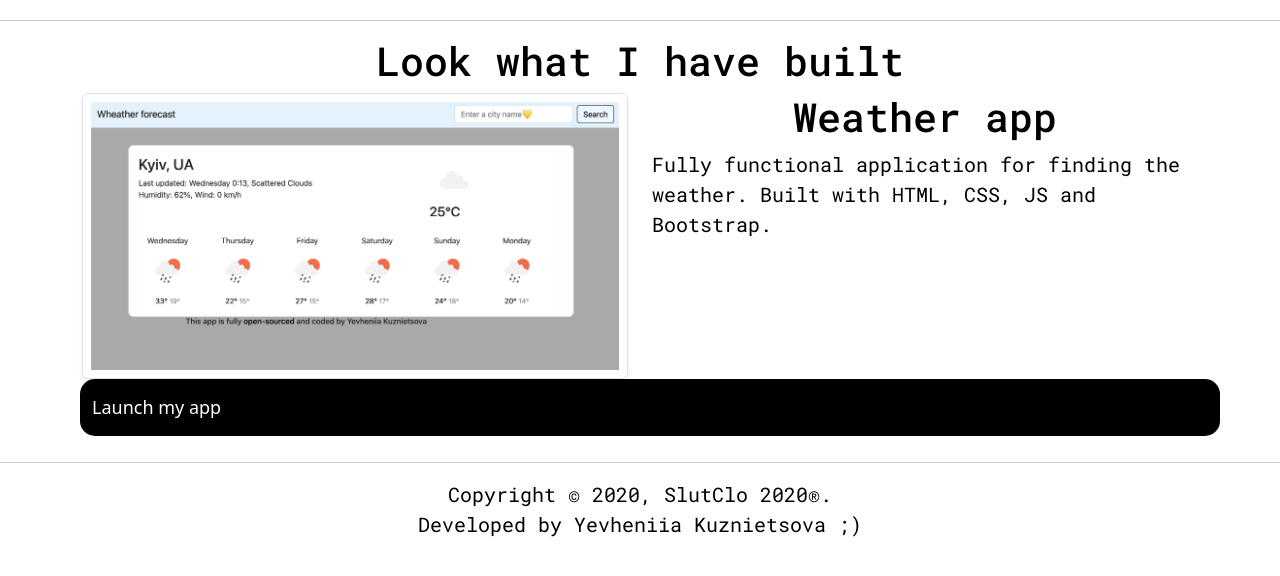
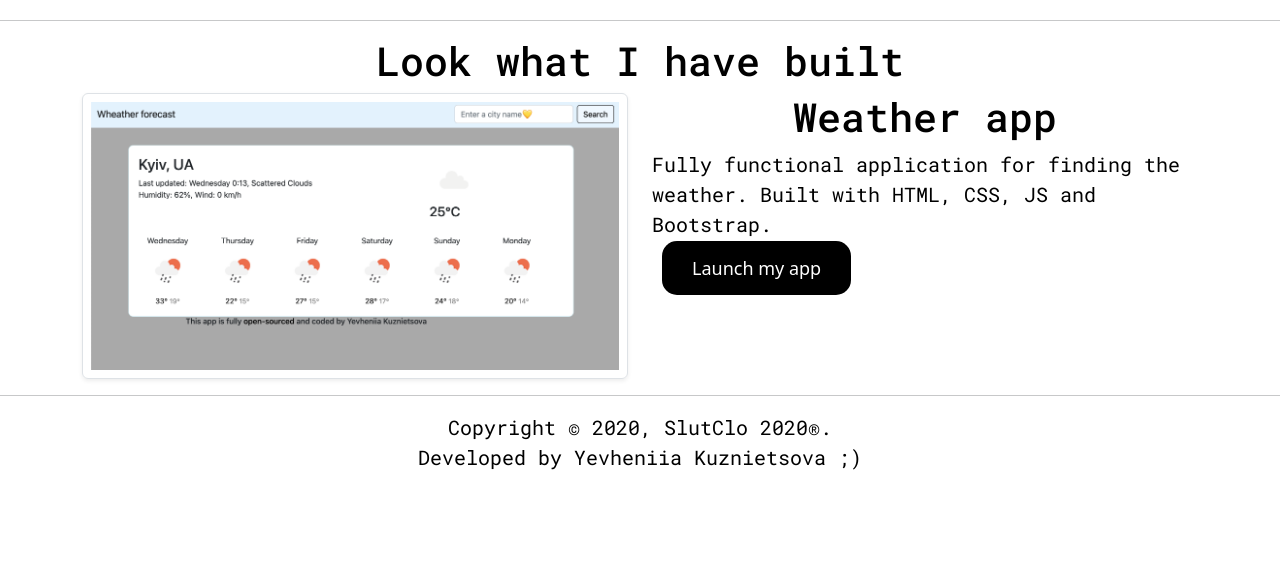
Before and after one commit to zhkafake/my-portfolio-project, a plain HTML site: page works.html in a window 1280 px wide. Shown: the part 116-692 px from the top of the page. Drawn offline with nearby package versions, Linux system fonts and the light colour scheme.

Commit message:
move link

```diff
--- a/works.html
+++ b/works.html
@@ -87,8 +87,8 @@
       <div class="row">
       <div class="col-lg-6"><img class="img-fluid rounded shadow-sm p-2 border" src="image/weather.png" alt="weather app"/></div>
      <div class="col-lg-6"><h1 class="text-main">Weather app</h1>
-    <p class="text">Fully functional application for finding the weather. Built with HTML, CSS, JS and Bootstrap.</p></div>
-            <a href="https://famous-blini-75dc49.netlify.app" class="btn-branding">Launch my app</a>
+    <p class="text">Fully functional application for finding the weather. Built with HTML, CSS, JS and Bootstrap.</p>             <a href="https://famous-blini-75dc49.netlify.app" class="btn-branding">Launch my app</a>
+</div>
 
       </div>
       </div>
```
